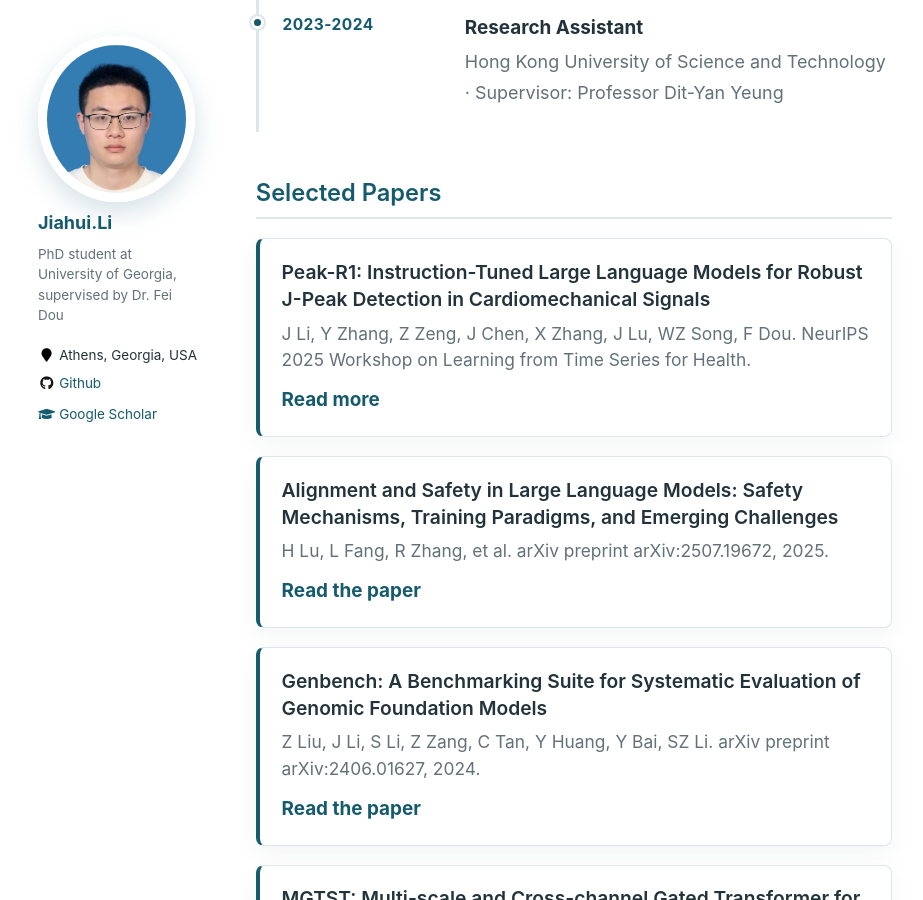
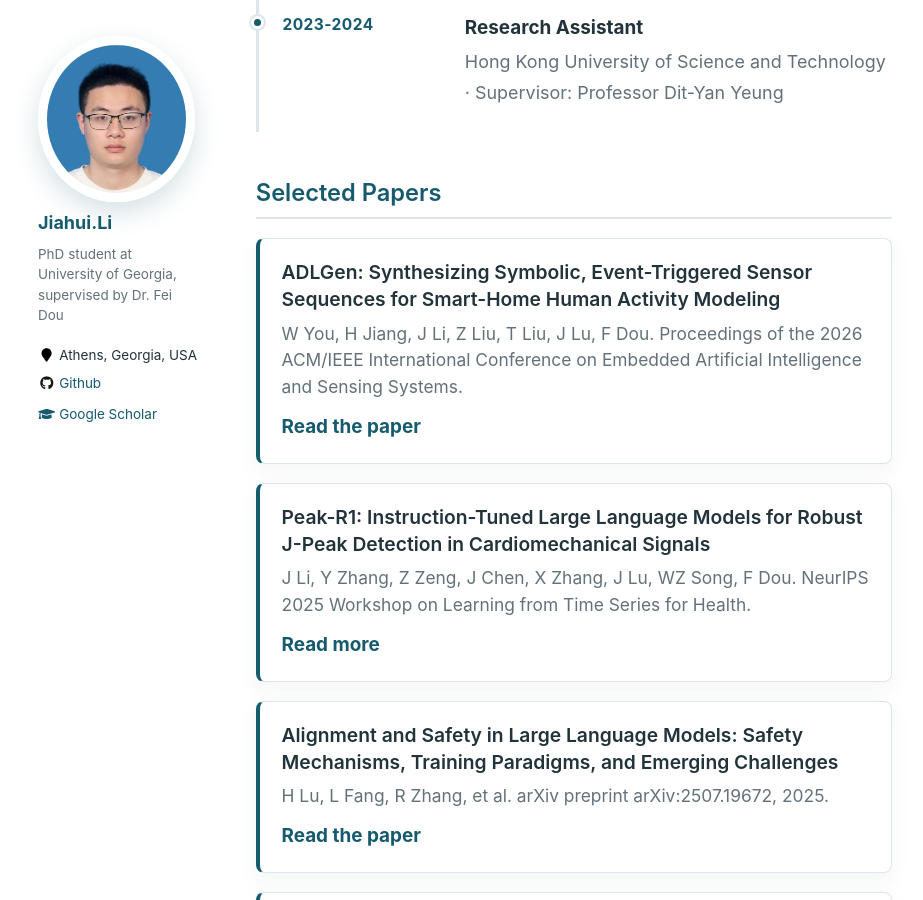
Before and after one commit to jimmylihui/jimmylihui.github.io, a Jekyll site: the page built from _pages/about.md, in a window 1280 px wide and 900 px high, scrolled down 1869 px. Shown: the whole window, without its empty margins (88-1011 px from the left). Built offline with Jekyll 4.4.1, drawn with Linux system fonts in a browser that asks for light colours.

Commit message:
Add ADLGen publication

```diff
--- a/_pages/about.md
+++ b/_pages/about.md
@@ -92,6 +92,11 @@ My research interests include deep learning applications in time series, signal
 
 <div class="publication-list">
   <article>
+    <h3>ADLGen: Synthesizing Symbolic, Event-Triggered Sensor Sequences for Smart-Home Human Activity Modeling</h3>
+    <p>W You, H Jiang, J Li, Z Liu, T Liu, J Lu, F Dou. Proceedings of the 2026 ACM/IEEE International Conference on Embedded Artificial Intelligence and Sensing Systems.</p>
+    <a href="https://dl.acm.org/doi/10.1145/3774906.3802796">Read the paper</a>
+  </article>
+  <article>
     <h3>Peak-R1: Instruction-Tuned Large Language Models for Robust J-Peak Detection in Cardiomechanical Signals</h3>
     <p>J Li, Y Zhang, Z Zeng, J Chen, X Zhang, J Lu, WZ Song, F Dou. NeurIPS 2025 Workshop on Learning from Time Series for Health.</p>
     <a href="https://scholar.google.com/citations?view_op=view_citation&hl=en&user=CGnz6VQAAAAJ&citation_for_view=CGnz6VQAAAAJ:9yKSN-GCB0IC">Read more</a>
```
Also changed, not shown: _publications/2026-05-11-adlgen.md (added, +14 -0 lines).
